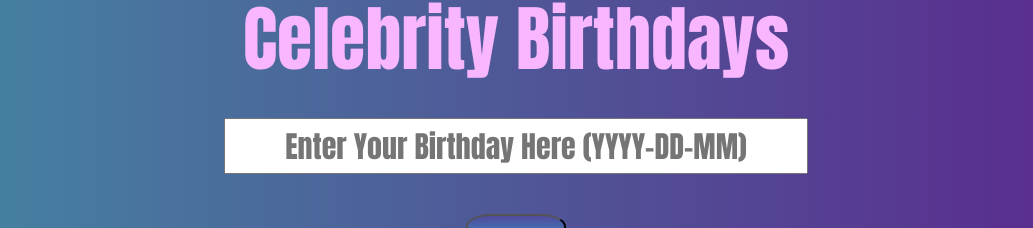
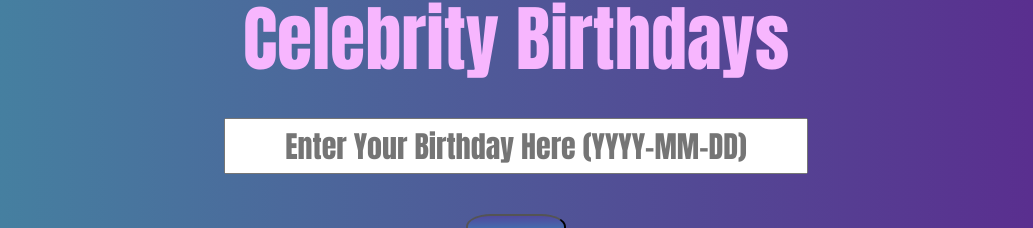
Before and after one commit to dgeorge10/celeb-birthdays, a React (Create React App) app: page / in a window 1280 px wide. Shown: the part 141-369 px from the top of the page, without its empty margins (124-1157 px from the left). Built offline with nearby package versions, Linux system fonts and the light colour scheme.

Commit message:
Fixed placeholder text and formatting App.js

```diff
--- a/src/App.js
+++ b/src/App.js
@@ -1,24 +1,26 @@
 import React from 'react';
-import logo from './logo.svg';
 import './App.css';
 
 class App extends React.Component {
 	constructor(props){
 		super(props);
-		this.getDate = this.getDate.bind(this)
+		this.getDate = this.getDate.bind(this);
 	}
+
 	getDate(){
-			let birthdate = document.getElementById("date").value
+			let birthdate = document.getElementById("date").value;
+
 			fetch("/getBirthday?birthday=" + birthdate)
 			.then(results => {
 				results.text().then(data => console.log(data))
 			})
 		}
+
     render(){
         return <div className="App">
             <div className="Container">
               <div className="Header">Celebrity Birthdays</div>
-              <input id="date" className="InputBox" type="text" placeholder="Enter Your Birthday Here (YYYY-DD-MM)"></input>
+              <input id="date" className="InputBox" type="text" placeholder="Enter Your Birthday Here (YYYY-MM-DD)"></input>
               <div>
                   <button onClick={this.getDate} className="SearchButton">Search</button>
               </div>
```
Also changed, not shown: 1 other file (tests, documents, lock files or other folders).
